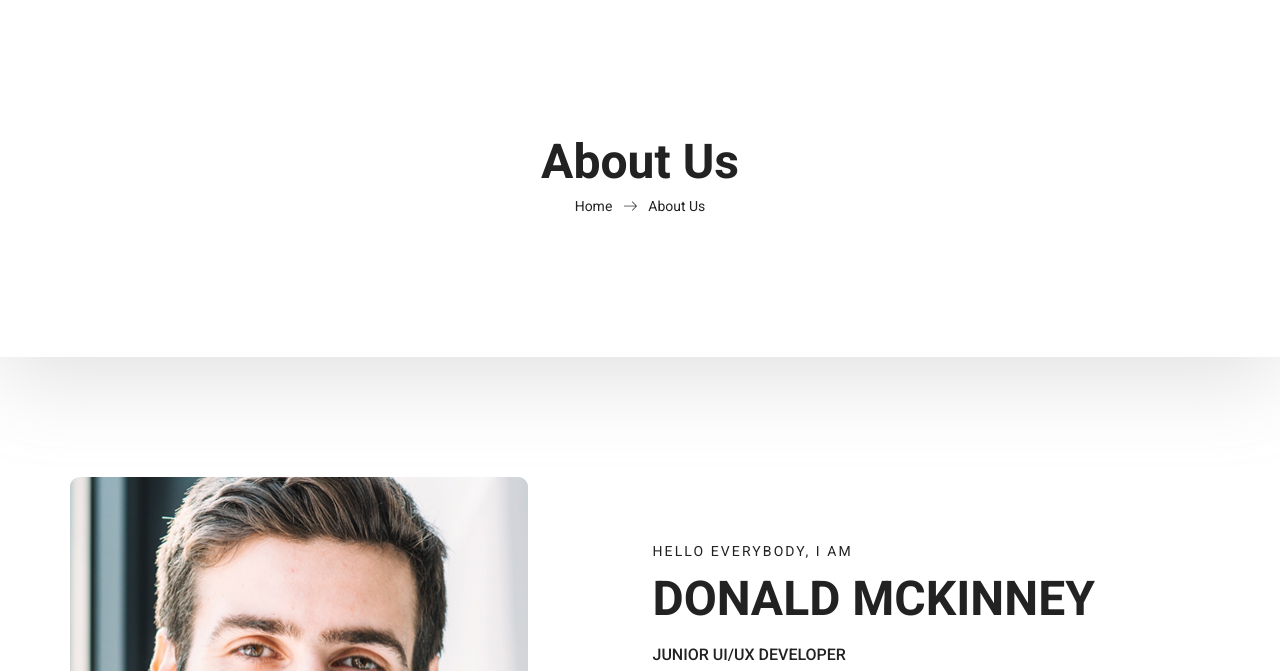
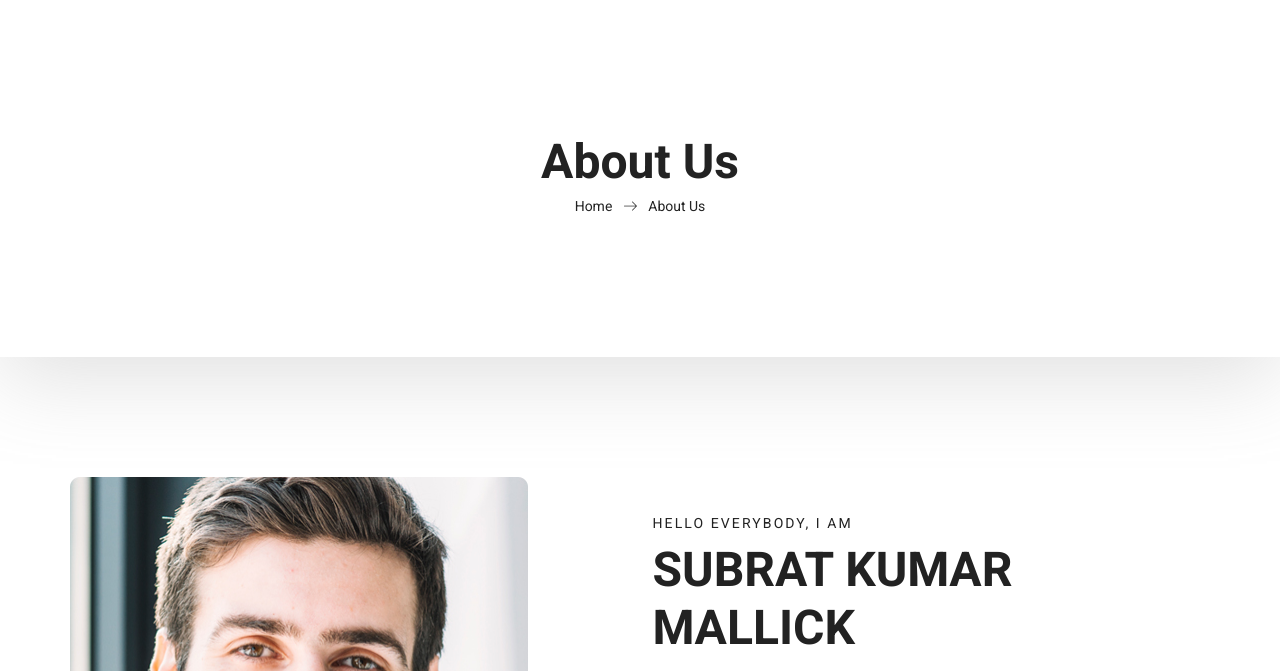
Before and after one commit to Subrat-Mallick/portfolio, a plain HTML site: page about-us.html in a window 1280 px wide. Shown: the part 123-794 px from the top of the page. Drawn offline with Linux system fonts and the light colour scheme.

Commit message:
name change

```diff
--- a/about-us.html
+++ b/about-us.html
@@ -4,7 +4,7 @@
         <!-- Required meta tags -->
         <meta charset="utf-8">
         <meta name="viewport" content="width=device-width, initial-scale=1, shrink-to-fit=no">
-        <link rel="icon" href="img/favicon.png" type="image/png">
+        <link rel="icon" href="img/briefcase.png" type="image/png">
         <title>MeetMe Personal</title>
         <!-- Bootstrap CSS -->
         <link rel="stylesheet" href="css/bootstrap.css">
@@ -92,8 +92,8 @@
 						<div class="col-lg-7">
 							<div class="personal_text">
 								<h6>Hello Everybody, i am</h6>
-								<h3>Donald McKinney</h3>
-								<h4>Junior UI/UX Developer</h4>
+								<h3>Subrat Kumar Mallick</h3>
+								<h4>Data Engineer</h4>
 								<p>You will begin to realise why this exercise is called the Dickens Pattern (with reference to the ghost showing Scrooge some different futures)</p>
 								<ul class="list basic_info">
 									<li><a href="#"><i class="lnr lnr-calendar-full"></i> 31st December, 1992</a></li>
```
